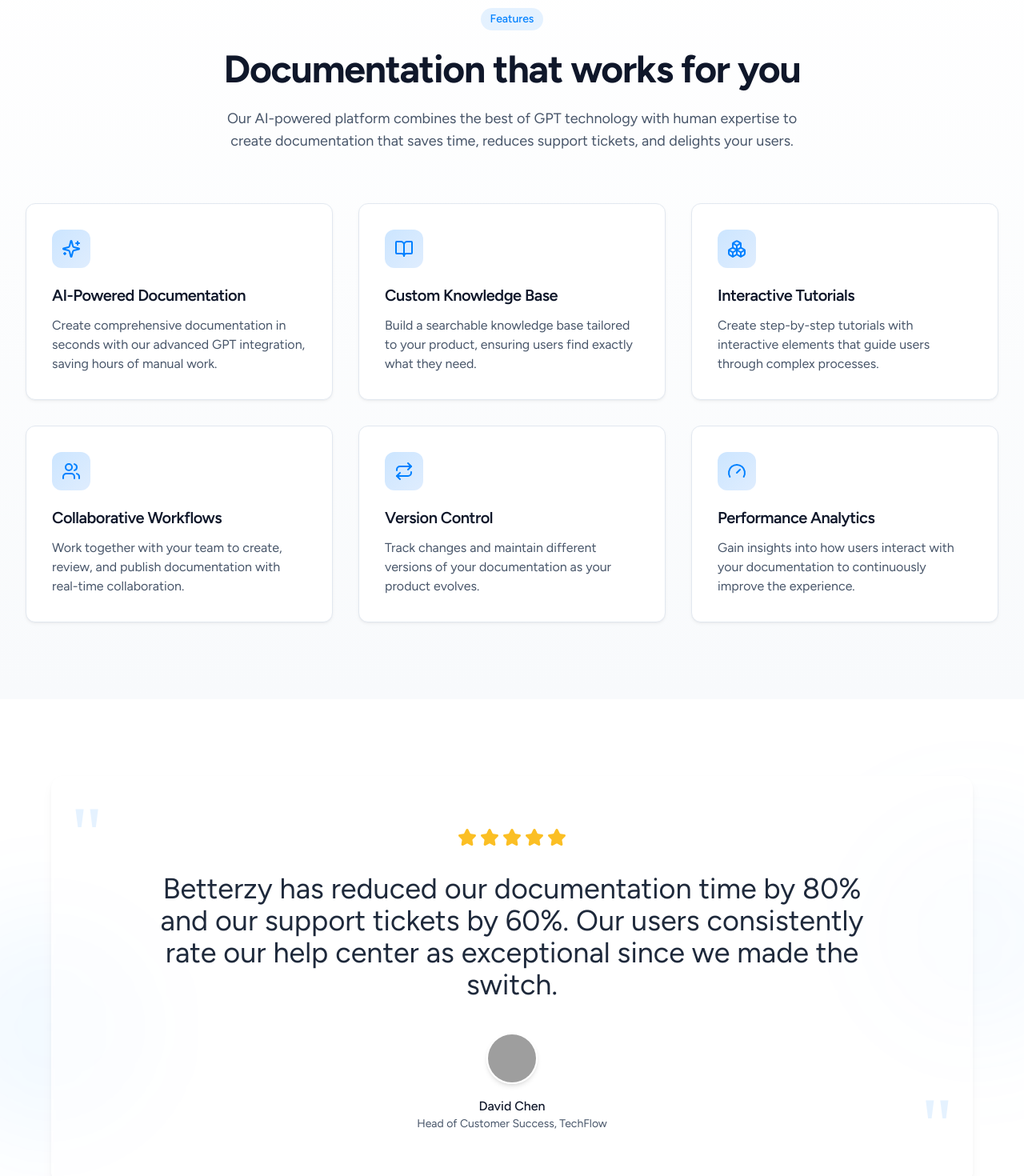
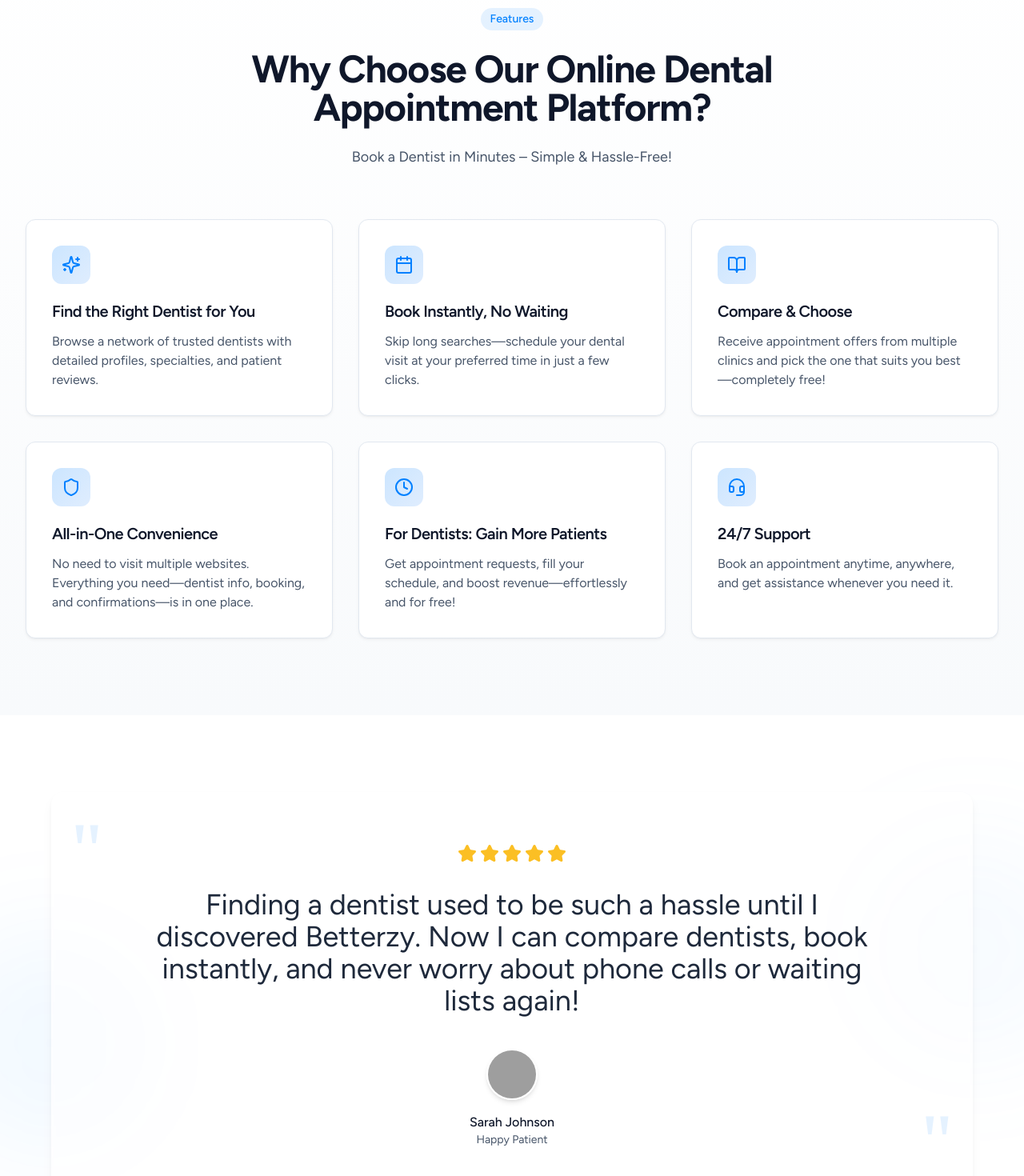
Before and after one commit to alishb94/betterzy-design-reimagined, a React (Vite) app: page / in a window 1280 px wide. Shown: the part 1899-3369 px from the top of the page at 80% size. Built offline with nearby package versions, Linux system fonts and the light colour scheme; grey boxes are pictures that could not be loaded.

Commit message:
Integrate previous version content
This commit integrates all content from the previous version into the current design, without adding any extra content.

```diff
--- a/src/components/home/Features.tsx
+++ b/src/components/home/Features.tsx
@@ -1,37 +1,37 @@
 
 import { useRef, useEffect } from "react";
-import { BookOpen, Sparkles, Boxes, Users, Repeat, Gauge } from "lucide-react";
+import { Sparkles, BookOpen, Calendar, Shield, Clock, Headset } from "lucide-react";
 
 const features = [
   {
-    title: "AI-Powered Documentation",
-    description: "Create comprehensive documentation in seconds with our advanced GPT integration, saving hours of manual work.",
+    title: "Find the Right Dentist for You",
+    description: "Browse a network of trusted dentists with detailed profiles, specialties, and patient reviews.",
     icon: Sparkles,
   },
   {
-    title: "Custom Knowledge Base",
-    description: "Build a searchable knowledge base tailored to your product, ensuring users find exactly what they need.",
+    title: "Book Instantly, No Waiting",
+    description: "Skip long searches—schedule your dental visit at your preferred time in just a few clicks.",
+    icon: Calendar,
+  },
+  {
+    title: "Compare & Choose",
+    description: "Receive appointment offers from multiple clinics and pick the one that suits you best—completely free!",
     icon: BookOpen,
   },
   {
-    title: "Interactive Tutorials",
-    description: "Create step-by-step tutorials with interactive elements that guide users through complex processes.",
-    icon: Boxes,
+    title: "All-in-One Convenience",
+    description: "No need to visit multiple websites. Everything you need—dentist info, booking, and confirmations—is in one place.",
+    icon: Shield,
   },
   {
-    title: "Collaborative Workflows",
-    description: "Work together with your team to create, review, and publish documentation with real-time collaboration.",
-    icon: Users,
+    title: "For Dentists: Gain More Patients",
+    description: "Get appointment requests, fill your schedule, and boost revenue—effortlessly and for free!",
+    icon: Clock,
   },
   {
-    title: "Version Control",
-    description: "Track changes and maintain different versions of your documentation as your product evolves.",
-    icon: Repeat,
-  },
-  {
-    title: "Performance Analytics",
-    description: "Gain insights into how users interact with your documentation to continuously improve the experience.",
-    icon: Gauge,
+    title: "24/7 Support",
+    description: "Book an appointment anytime, anywhere, and get assistance whenever you need it.",
+    icon: Headset,
   },
 ];
 
@@ -71,11 +71,10 @@ export const Features = () => {
             Features
           </div>
           <h2 className="font-display text-3xl font-bold tracking-tight text-slate-900 sm:text-4xl md:text-5xl">
-            Documentation that works for you
+            Why Choose Our Online Dental Appointment Platform?
           </h2>
           <p className="mt-6 text-lg text-slate-600">
-            Our AI-powered platform combines the best of GPT technology with human expertise to create
-            documentation that saves time, reduces support tickets, and delights your users.
+            Book a Dentist in Minutes – Simple & Hassle-Free!
           </p>
         </div>
 
--- a/src/components/home/Testimonial.tsx
+++ b/src/components/home/Testimonial.tsx
@@ -52,19 +52,18 @@ export const Testimonial = () => {
               </div>
 
               <blockquote className="font-display text-2xl md:text-3xl lg:text-4xl text-slate-800 max-w-4xl mx-auto">
-                Betterzy has reduced our documentation time by 80% and our support tickets by 60%. Our users consistently
-                rate our help center as exceptional since we made the switch.
+                Finding a dentist used to be such a hassle until I discovered Betterzy. Now I can compare dentists, book instantly, and never worry about phone calls or waiting lists again!
               </blockquote>
 
               <div className="mt-10 flex flex-col items-center justify-center">
                 <img
                   src="https://images.unsplash.com/photo-1472099645785-5658abf4ff4e?w=150&h=150&auto=format&fit=crop&q=80"
-                  alt="David Chen"
+                  alt="Sarah Johnson"
                   className="h-16 w-16 rounded-full object-cover border-2 border-white shadow-md"
                 />
                 <div className="mt-4">
-                  <p className="font-medium text-slate-900">David Chen</p>
-                  <p className="text-sm text-slate-600">Head of Customer Success, TechFlow</p>
+                  <p className="font-medium text-slate-900">Sarah Johnson</p>
+                  <p className="text-sm text-slate-600">Happy Patient</p>
                 </div>
               </div>
             </div>
```
